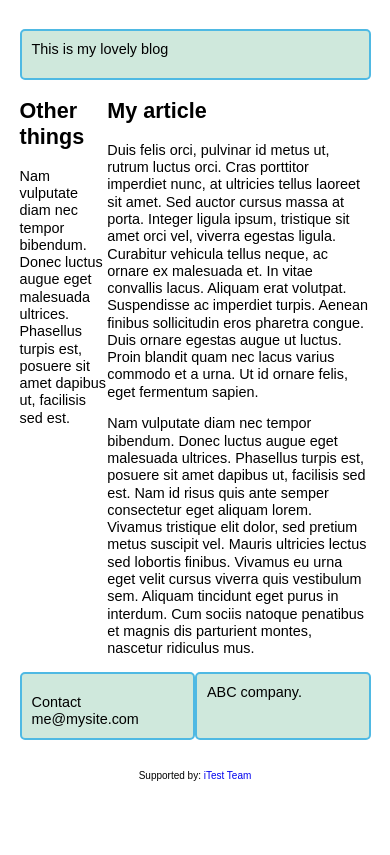
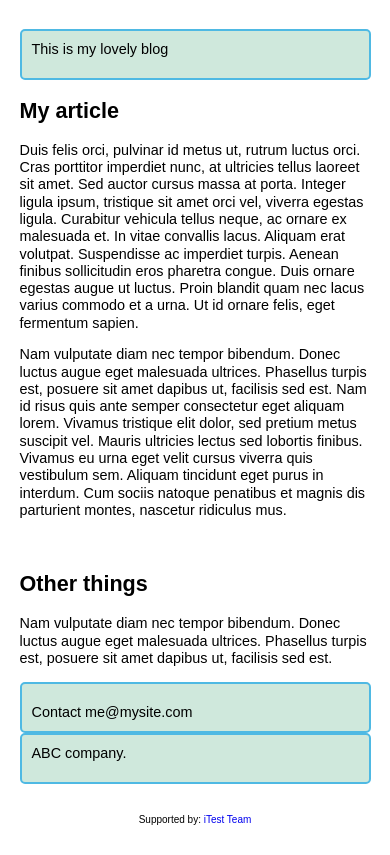
Before and after one commit to Raphael9143/Web-Developer, a plain HTML site: page Week 4/template/html/flexbox2.html in a window 390 px wide. Drawn offline with Linux system fonts and the light colour scheme.

Commit message:
[fix] media queries flex box 2

```diff
--- a/Week 4/template/html/flexbox2.html
+++ b/Week 4/template/html/flexbox2.html
@@ -24,17 +24,26 @@
             background-color: rgb(207, 232, 220);
             border: 2px solid rgb(79, 185, 227);
             border-radius: 5px;
+            flex: 1;
         }
 
         .content {
             display: flex;
             flex-direction: row-reverse;
-            flex-wrap: wrap;
-
+            gap: 20px;
         }
 
         .footer {
             display: flex;
+        }
+
+        @media (max-width: 600px) {
+            .content {
+                flex-direction: column;
+            }
+            .footer {
+                flex-direction: column;
+            }
         }
     </style>
 </head>
@@ -47,7 +56,7 @@
             </div>
         </div>
         <div class="content">
-            <article style="max-width: 75%;">
+            <article style="flex: 3">
                 <h2>My article</h2>
                 <p>Duis felis orci, pulvinar id metus ut, rutrum luctus orci. Cras porttitor imperdiet nunc, at
                     ultricies tellus laoreet sit amet. Sed auctor cursus massa at porta. Integer ligula ipsum, tristique
@@ -62,17 +71,17 @@
                     tincidunt eget purus in interdum. Cum sociis natoque penatibus et magnis dis parturient montes,
                     nascetur ridiculus mus.</p>
             </article>
-            <aside style="max-width: 25%;">
+            <aside style="flex: 1">
                 <h2>Other things</h2>
                 <p>Nam vulputate diam nec tempor bibendum. Donec luctus augue eget malesuada ultrices. Phasellus turpis
                     est, posuere sit amet dapibus ut, facilisis sed est.</p>
             </aside>
         </div>
         <div class="footer">
-            <div class="flexbox" style="width: 50%;">
+            <div class="flexbox">
                 <p style="margin: 20px 10px 10px;">Contact me@mysite.com</p>
             </div>
-            <div class="flexbox" style="width: 50%;">
+            <div class="flexbox">
                 <p style="margin: 10px 10px 20px;">ABC company.</p>
             </div>
         </div>
```
